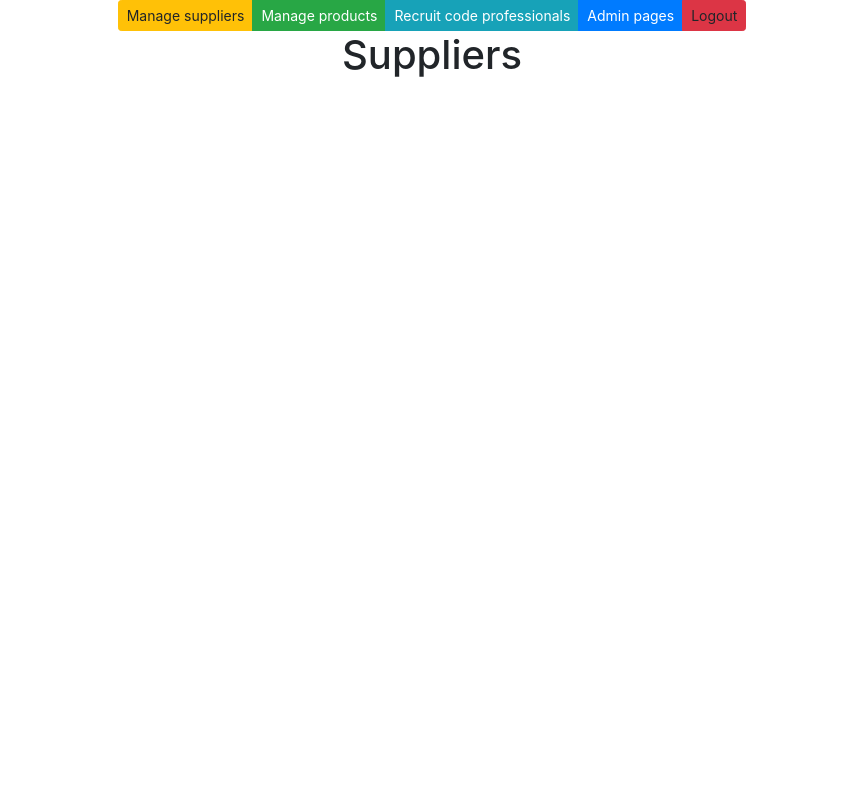
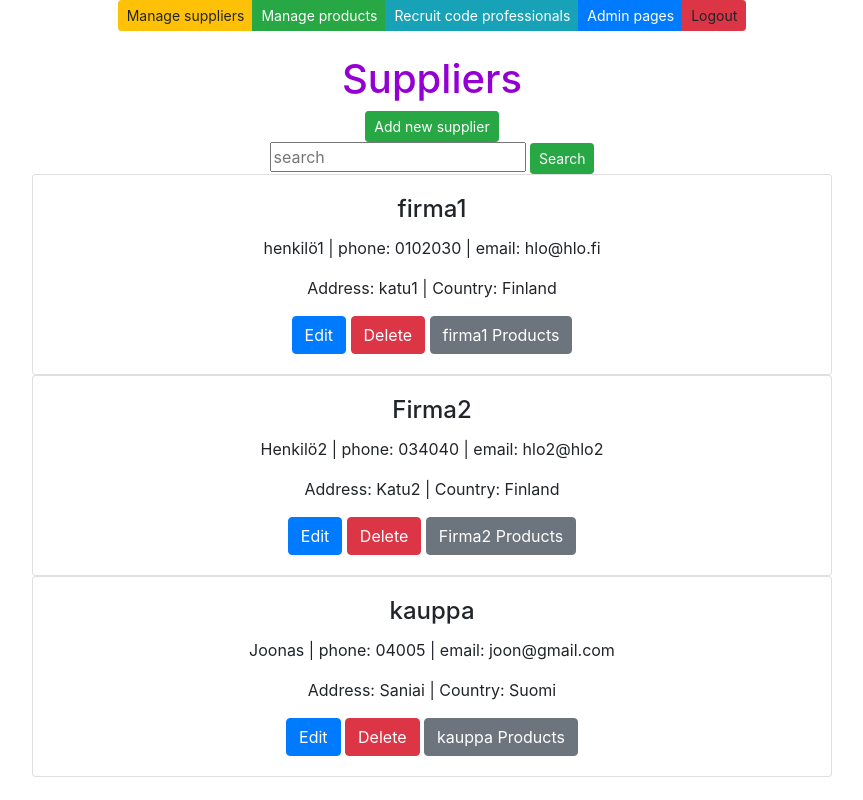
Before and after one commit to jaycm18/djangokurssi_suppliers, a Django app: page /suppliers/ in a window 1280 px wide. Shown: the whole page, without its empty margins (208-1071 px from the left). Run offline with Django 5.2, Linux system fonts and the light colour scheme; data comes from the database, SQL or seed files in the repository; both versions use the stored data as it was after the commit; some libraries are stand-ins or nearby versions.

Commit message:
päivä 2

```diff
--- a/app/templates/supplierlist.html
+++ b/app/templates/supplierlist.html
@@ -2,8 +2,80 @@
 
 {% block content %}
 
-<h1>Suppliers</h1>
+<br />
+<div id="add-div"></div>
+<br />
 
-{{x}}
+<h1 style="color: darkviolet">Suppliers</h1>
+
+<button id="add-btn" class="btn btn-success btn-sm" onclick="showaddform()">Add new supplier</button>
+
+
+        <form method="post" action="/search-suppliers/">
+
+            {%csrf_token %}
+            <input class="card-text" class="card-text" type="text" placeholder="search" name="search">
+
+            <input type="submit" value="Search" class="btn btn-success btn-sm" name="">
+        </form>
+
+
+{% for s in suppliers %}
+<div class="card" style="width: 50rem;">
+    <div class="card-body">
+        <h4 class="card-title">{{s.companyname}}</h4>
+        <p class="card-text">{{s.contactname}} | phone: {{s.phone}} | email: {{s.email}} </p>
+        <p class="card-text">Address: {{s.address}} | Country: {{s.country}}</p>
+
+        <a href="/edit-supplier-get/{{s.id}}/" class="btn btn-primary">Edit</a>
+        <a href="/confirm-delete-supplier/{{s.id}}/" class="btn btn-danger">Delete</a>
+        <a href="/products-by-supplier/{{s.id}}/" class="btn btn-secondary">{{s.companyname}} Products</a>
+    </div>
+</div>
+
+{% empty %}
+
+<div class="card" style="width: 50rem;">
+    <div class="card-body">
+        <p class="card-text">No suppliers found in the database </p>
+    </div>
+</div>
+
+
+{%endfor%}
+
+
+<script>
+
+    let x = `
+    <h2 style="color: lightblue">Please fill in form</h2>
+
+    <div class="card" style="width: 20rem;">
+        <div class="card-body">
+            <form method="post" action="/add-supplier/">
+
+                {% csrf_token %}
+                <input class="card-text" class="card-text" type="text" placeholder="company´s name" name="companyname">
+                <input class="card-text" type="text" placeholder="contact person" name="contactname">
+                <input class="card-text" type="text" placeholder="address" name="address">
+                <input class="card-text" type="text" placeholder="phone" name="phone">
+                <input class="card-text" type="text" placeholder="email" name="email">
+                <input class="card-text" type="text" placeholder="country" name="country">
+                <br/>
+                <input type="submit" value="Confirm" class="btn btn-success btn-sm" name="">
+                <input type="submit" id="hide-btn" class="btn btn-secondary btn-sm" onclick="hideaddform()" value="Cancel" name="">
+            </form>
+        </div>
+    </div>`
+
+    function showaddform() {
+        document.getElementById("add-div").innerHTML = x
+    }
+
+    function hideaddform() {
+        document.getElementById("add-div").innerHTML = ""
+    }
+
+</script>
 
 {% endblock %}
--- a/app/urls.py
+++ b/app/urls.py
@@ -1,13 +1,25 @@
 from django.urls import path
 
-from .views import landingview, productlistview, supplierlistview
+from .views import deletesupplier, landingview, productlistview, supplierlistview, deletesupplier, products_filtered
+from .views import addsupplier, addproduct, deleteproduct, confirmdeleteproduct, confirmdeletesupplier
+from .views import edit_product_post, edit_product_get, searchsuppliers
 
 urlpatterns = [
     path('', landingview),
 
     # Products url´s
     path('products/', productlistview),
+    path('add-product/', addproduct),
+    path('delete-product/<int:id>/', deleteproduct),
+    path('confirm-delete-product/<int:id>/', confirmdeleteproduct),
+    path('edit-product-get/<int:id>/', edit_product_get),
+    path('edit-product-post/<int:id>/', edit_product_post),
+    path('products-by-supplier/<int:id>/', products_filtered),
 
     # Supplier url´s
     path('suppliers/', supplierlistview),
+    path('add-supplier/', addsupplier),
+    path('delete-supplier/<int:id>/', deletesupplier),
+    path('confirm-delete-supplier/<int:id>/', confirmdeletesupplier),
+    path('search-suppliers/', searchsuppliers),
 ]
--- a/app/views.py
+++ b/app/views.py
@@ -1,10 +1,83 @@
-from django.shortcuts import render
+from django.shortcuts import render, redirect
+from .models import Supplier, Product
 
 def landingview(request):
     return render(request, 'landingpage.html')
 
+# Product view´s
+
 def productlistview(request):
-    return render(request, 'productlist.html')
+    productlist = Product.objects.all()
+    supplierlist = Supplier.objects.all()
+    context = {'products': productlist, 'suppliers': supplierlist}
+    return render (request,"productlist.html",context)
+
+def addproduct(request):
+    a = request.POST['productname']
+    b = request.POST['packagesize']
+    c = request.POST['unitprice']
+    d = request.POST['unitsinstock']
+    e = request.POST['supplier']
+
+    Product(productname = a, packagesize = b, unitprice = c, unitsinstock = d, supplier = Supplier.objects.get(id = e)).save()
+    return redirect(request.META['HTTP_REFERER'])
+
+def confirmdeleteproduct(request, id):
+    product = Product.objects.get(id = id)
+    context = {'product': product}
+    return render (request,"confirmdelprod.html",context)
+
+
+def deleteproduct(request, id):
+    Product.objects.get(id = id).delete()
+    return redirect(productlistview)
+
+def edit_product_get(request, id):
+        product = Product.objects.get(id = id)
+        context = {'product': product}
+        return render (request,"edit_product.html",context)
+
+def edit_product_post(request, id):
+        item = Product.objects.get(id = id)
+        item.unitprice = request.POST['unitprice']
+        item.unitsinstock = request.POST['unitsinstock']
+        item.save()
+        return redirect(productlistview)
+
+def products_filtered(request, id):
+    productlist = Product.objects.all()
+    filteredproducts = productlist.filter(supplier = id)
+    context = {'products': filteredproducts}
+    return render (request,"productlist.html",context)
+
+# Supplier view´s
 
 def supplierlistview(request):
-    return render(request, 'supplierlist.html',)
+    supplierlist = Supplier.objects.all()
+    context = {'suppliers': supplierlist}
+    return render (request,"supplierlist.html",context)
+
+def addsupplier(request):
+    a = request.POST['companyname']
+    b = request.POST['contactname']
+    c = request.POST['address']
+    d = request.POST['phone']
+    e = request.POST['email']
+    f = request.POST['country']
+    Supplier(companyname = a, contactname = b, address = c, phone = d, email = e, country = f).save()
+    return redirect(request.META['HTTP_REFERER'])
+
+def confirmdeletesupplier(request, id):
+    supplier = Supplier.objects.get(id = id)
+    context = {'supplier': supplier}
+    return render (request,"confirmdelsupp.html",context)
+
+def deletesupplier(request, id):
+    Supplier.objects.get(id = id).delete()
+    return redirect(supplierlistview)
+
+def searchsuppliers(request):
+    search = request.POST['search']
+    filtered = Supplier.objects.filter(companyname__contains = search)
+    context = {'suppliers': filtered}
+    return render (request,"supplierlist.html",context)
```
Also changed, not shown: app/admin.py (+12 -1 lines), app/templates/confirmdelprod.html (added, +19 -0 lines), app/templates/confirmdelsupp.html (added, +19 -0 lines), app/templates/edit_product.html (added, +31 -0 lines), app/templates/productlist.html (+75 -0 lines), db.sqlite3.
